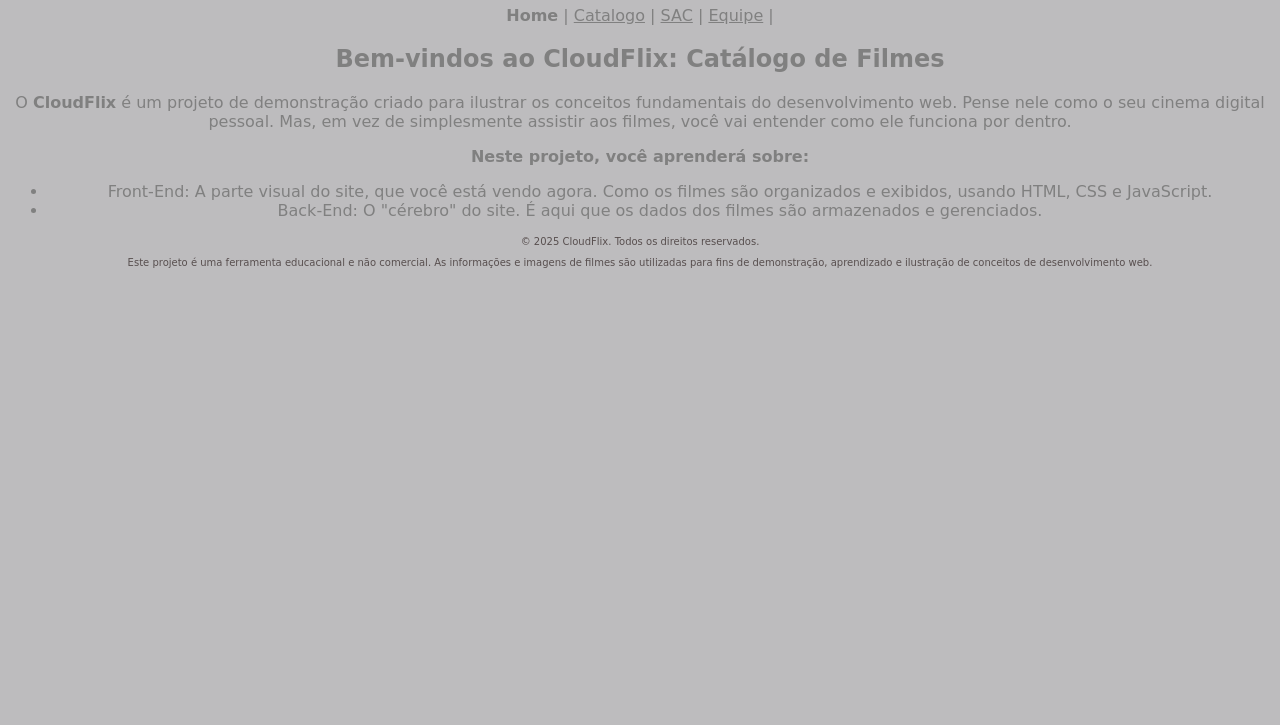
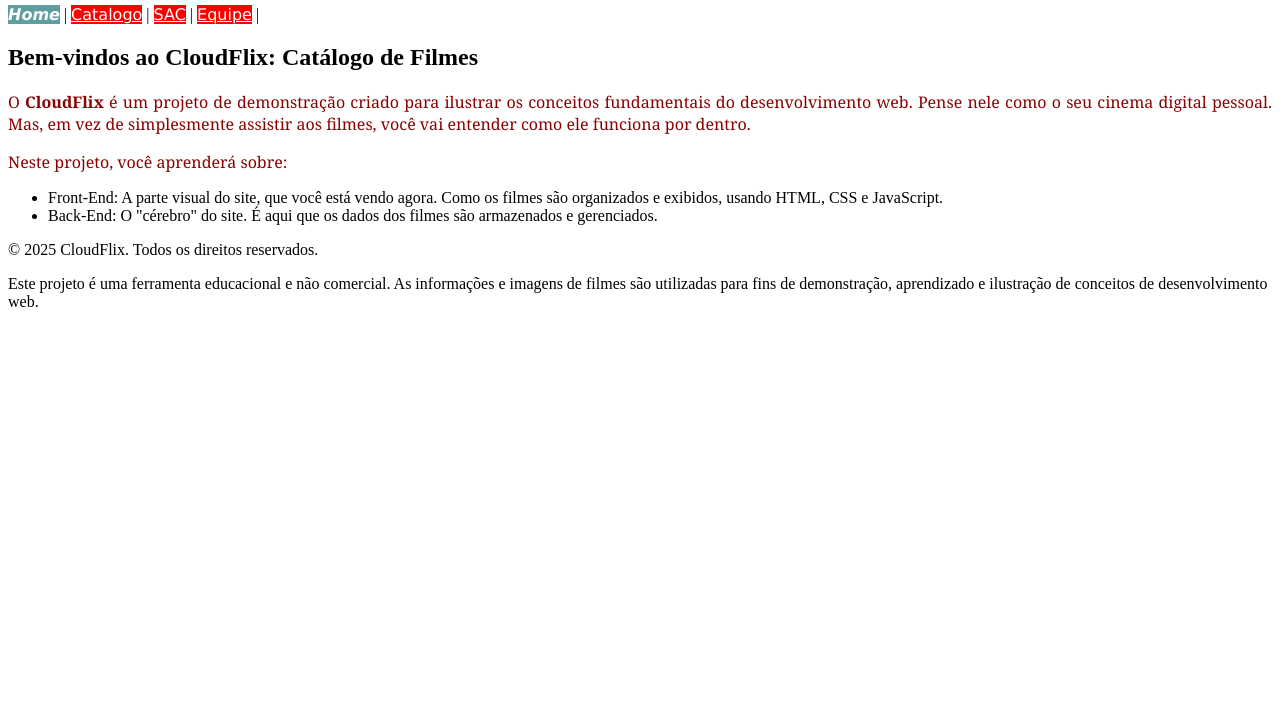
Before and after one commit to bielsnlk/ara0062-cloudflix-sexta, a plain HTML site: page index.html in a window 1280 px wide. Shown: the part 75-800 px from the top of the page. Drawn offline with Linux system fonts and the light colour scheme.

Commit message:
aprendendo js

```diff
--- a/css/style.css
+++ b/css/style.css
@@ -1,21 +1,23 @@
-*{
-    font-family: cursive;
-    background-color: rgb(189, 188, 190);
-    text-align: center;
-    color: grey;
-}
- p {
-    color:grey;
-    font-family:cursive
-}
- .p1{
-    color: grey;
-    text-align: center;
- }
- #p2 {
-     font-weight: bold;
- }
- footer p {
-    color: rgb(88, 79, 79);
-    font-size: x-small;
- }
+main p {
+            font-family:Georgia;
+            text-align:justify;
+            color:darkred;
+        }
+nav a {
+            background-color:red;
+            font-style:normal;
+            font-family:Verdana;
+            color:white;
+        }
+nav b {
+            background-color: cadetblue;
+            font-style:italic;
+            font-family:Verdana;
+            color:white;
+        }
+.texto-do-rodape {
+            font-family:Arial;
+            font-weight:bold;
+            font-size:smaller;
+            color:darkgray;
+        }
```
Also changed, not shown: js.html (added, +14 -0 lines).
